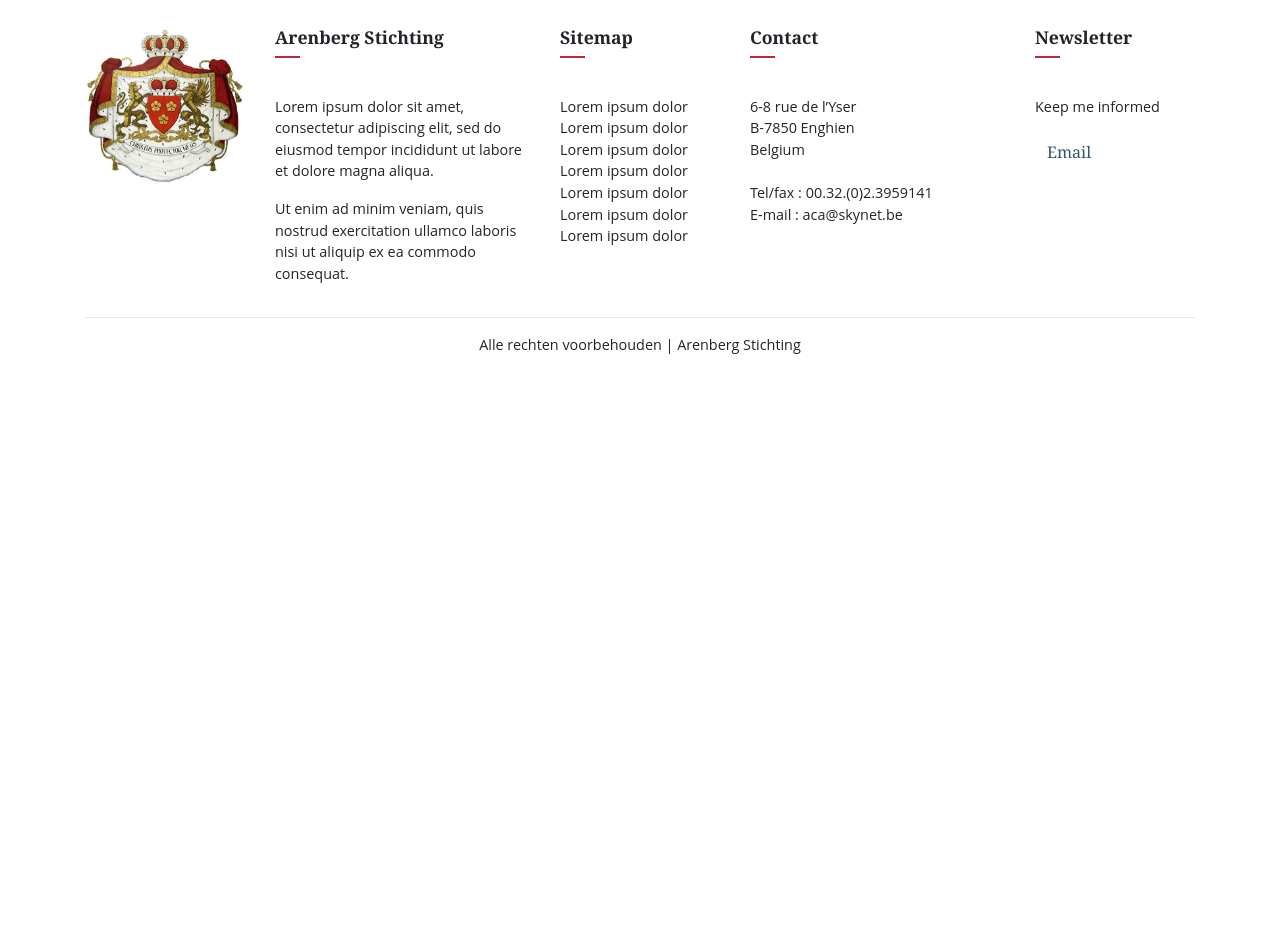
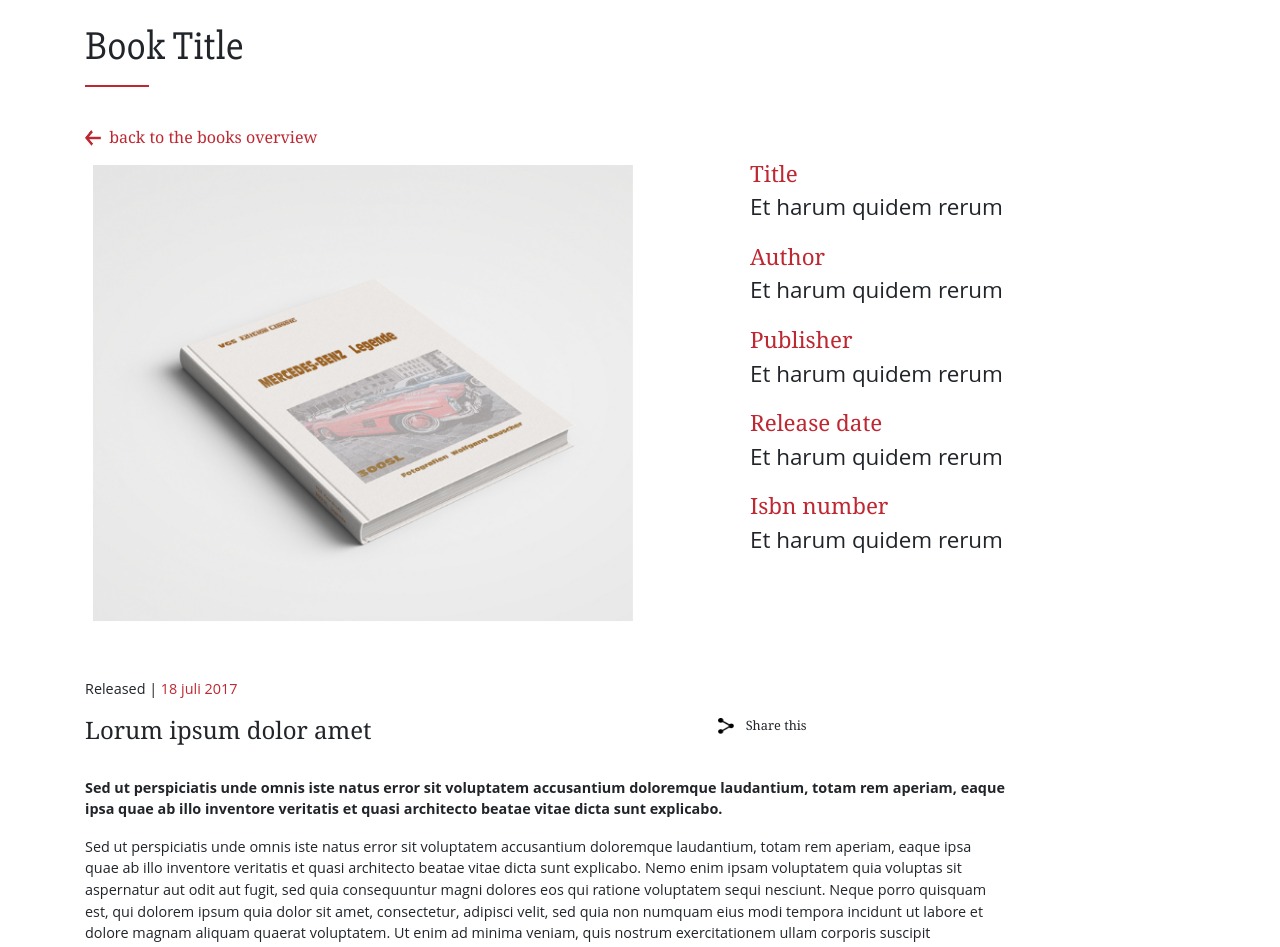
Before and after one commit to jordypereira/Arenberg-Vue, a Vue app: page /book in a window 1280 px wide. Shown: the part 120-1067 px from the top of the page. Before the commit the page ends 800 px from the top, so only its background shows below. Built offline with nearby package versions, Linux system fonts and the light colour scheme.

Commit message:
added Book

```diff
--- a/src/assets/scss/style.scss
+++ b/src/assets/scss/style.scss
@@ -386,6 +386,11 @@ header {
   }
 }
 
-.event-info {
+.max-width-350 {
   max-width: 350px;
 }
+
+.font-size-14,
+.font-size-14>* {
+  font-size: 1.4rem !important;
+}
--- /dev/null
+++ b/src/components/ImageAndTextBlock.vue
@@ -0,0 +1,23 @@
+<template>
+  <div>
+    <router-link :to="link">
+      <img src="/images/icons/arrow-left.png" alt="Arrow Left" class="icon mr-1"> {{ linkText}}
+    </router-link>
+    <div class="row mt-2 mb-5 justify-content-between">
+      <div class="col-lg-6 m-2">
+        <img :src="image" alt="" class="img-fluid">
+      </div>
+      <slot></slot>
+    </div>
+  </div>
+</template>
+
+<script>
+export default {
+  props: {
+    image: String,
+    link: String,
+    linkText: String
+  }
+}
+</script>
--- /dev/null
+++ b/src/components/ProjectInfo.vue
@@ -0,0 +1,31 @@
+<template>
+  <div class="row mb-5">
+    <div class="col-10">
+      <p>{{ preDate }} |
+        <span class="text-primary">18 juli 2017</span>
+      </p>
+      <div class="row mb-4">
+        <div class="col-8">
+          <h4>Lorum ipsum dolor amet</h4>
+        </div>
+        <div class="col text-sm">
+          <img src="/images/icons/share-icon.png" alt="" class="icon mr-2"> Share this</div>
+      </div>
+      <p>
+        <b>Sed ut perspiciatis unde omnis iste natus error sit voluptatem accusantium doloremque laudantium, totam rem aperiam, eaque ipsa quae ab illo inventore veritatis et quasi architecto beatae vitae dicta sunt explicabo.</b>
+      </p>
+      <p>Sed ut perspiciatis unde omnis iste natus error sit voluptatem accusantium doloremque laudantium, totam rem aperiam, eaque ipsa quae ab illo inventore veritatis et quasi architecto beatae vitae dicta sunt explicabo. Nemo enim ipsam voluptatem quia voluptas sit aspernatur aut odit aut fugit, sed quia consequuntur magni dolores eos qui ratione voluptatem sequi nesciunt. Neque porro quisquam est, qui dolorem ipsum quia dolor sit amet, consectetur, adipisci velit, sed quia non numquam eius modi tempora incidunt ut labore et dolore magnam aliquam quaerat voluptatem. Ut enim ad minima veniam, quis nostrum exercitationem ullam corporis suscipit laboriosam, nisi ut aliquid ex ea commodi consequatur? Quis autem vel eum iure reprehenderit qui in ea voluptate velit esse quam nihil molestiae consequatur, vel illum qui dolorem eum fugiat quo voluptas nulla pariatur?</p>
+    </div>
+  </div>
+</template>
+
+<script>
+export default {
+ props: {
+   preDate: String
+ }
+}
+</script>
+
+<style>
+</style>
--- a/src/router.js
+++ b/src/router.js
@@ -5,6 +5,7 @@ import About from './views/About.vue'
 import Events from './views/Events.vue'
 import Event from './views/Event.vue'
 import Books from './views/Books.vue'
+import Book from './views/Book.vue'
 
 Vue.use(Router)
 
@@ -34,6 +35,11 @@ export default new Router({
       path: '/books',
       name: 'books',
       component: Books
+    },
+    {
+      path: '/book',
+      name: 'book',
+      component: Book
     }
   ],
   scrollBehavior(to, from, savedPosition) {
--- /dev/null
+++ b/src/views/Book.vue
@@ -0,0 +1,75 @@
+<template>
+  <div id="book">
+    <div class="container">
+      <h2 class="font-slabo underscore underscore-left my-5">Book Title</h2>
+
+      <image-and-text-block image="/images/books/Path 688@2x.png" link="/books" linkText="back to the books overview">
+
+        <div class="col-lg-5 font-size-14">
+          <div class="text-primary">Title</div>
+          <p>Et harum quidem rerum</p>
+          <div class="text-primary">Author</div>
+          <p>Et harum quidem rerum</p>
+          <div class="text-primary">Publisher</div>
+          <p>Et harum quidem rerum</p>
+          <div class="text-primary">Release date</div>
+          <p>Et harum quidem rerum</p>
+          <div class="text-primary">Isbn number</div>
+          <p>Et harum quidem rerum</p>
+        </div>
+
+      </image-and-text-block>
+
+      <project-info preDate="Released"></project-info>
+
+      <h2 class="text-center underscore">Related items</h2>
+      <div class="row">
+        <div v-for="(book, i) in featuredBooks" :key="i" class="col-4">
+          <card-img-top :image="book.image" :text="book.text" :link="book.link"></card-img-top>
+        </div>
+      </div>
+
+    </div>
+    <div class="container pt-5">
+      <hr>
+    </div>
+  </div>
+
+</template>
+
+<script>
+import CarouselHalfWidth from '@/components/CarouselHalfWidth'
+import ProjectInfo from '@/components/ProjectInfo'
+import ImageAndTextBlock from '@/components/ImageAndTextBlock'
+import CardImgTop from '@/components/Cards/CardImgTop'
+
+export default {
+  name: 'book',
+  components: {
+    CarouselHalfWidth,
+    ProjectInfo,
+    ImageAndTextBlock,
+    CardImgTop
+  },
+    data() {
+      return {
+        featuredBooks: [
+          {
+            image: '/images/books/Path 688@2x.png',
+            text:'Sed ut perspiciatis unde omnis iste natus error sit voluptatem accusantium doloremque laudantium',
+            link: 'book'
+          },{
+            image: '/images/books/Path 688@2x.png',
+            text:'Sed ut perspiciatis unde omnis iste natus error sit voluptatem accusantium doloremque laudantium',
+            link: 'book'
+          },{
+            image: '/images/books/Path 688@2x.png',
+            text:'Sed ut perspiciatis unde omnis iste natus error sit voluptatem accusantium doloremque laudantium',
+            link: 'book'
+          },
+        ],
+        pagination: [{ link: '#', active: true}, { link: '#'}]
+      }
+    }
+}
+</script>
--- a/src/views/Event.vue
+++ b/src/views/Event.vue
@@ -3,14 +3,10 @@
     <div class="container">
       <div class="text-primary">18 Juli 2017, 9PM</div>
       <h2 class="font-slabo underscore underscore-left mb-5">Event Title</h2>
-      <router-link to="/events">
-        <img src="/images/icons/arrow-left.png" alt="Arrow Left" class="icon mr-1"> back to the event overview
-      </router-link>
-      <div class="row mt-2 mb-5 justify-content-between">
-        <div class="col-lg-7 m-2">
-          <img src="/images/events/200100b034b453742afb5f09b1f5ca1f@2x.png" alt="" class="img-fluid">
-        </div>
-        <div class="col-lg-5 bg-light p-5 event-info m-auto">
+
+      <image-and-text-block image="/images/events/200100b034b453742afb5f09b1f5ca1f@2x.png" link="/events" linkText="back to the event overview">
+
+        <div class="col-lg-5 bg-light p-5 max-width-350 m-auto">
           <div class="text-primary pb-3">Featured Events</div>
           <p>Et harum quidem rerum
             <br>Et harum quidem rerum</p>
@@ -25,25 +21,11 @@
             <br>Book presentations
             <br>Archive</p>
         </div>
-      </div>
-      <div class="row mb-5">
-        <div class="col-10">
-          <p>Published |
-            <span class="text-primary">18 juli 2017</span>
-          </p>
-          <div class="row mb-4">
-            <div class="col-8">
-              <h4>Lorum ipsum dolor amet</h4>
-            </div>
-            <div class="col text-sm">
-              <img src="/images/icons/share-icon.png" alt="" class="icon mr-2"> Share this</div>
-          </div>
-          <p>
-            <b>Sed ut perspiciatis unde omnis iste natus error sit voluptatem accusantium doloremque laudantium, totam rem aperiam, eaque ipsa quae ab illo inventore veritatis et quasi architecto beatae vitae dicta sunt explicabo.</b>
-          </p>
-          <p>Sed ut perspiciatis unde omnis iste natus error sit voluptatem accusantium doloremque laudantium, totam rem aperiam, eaque ipsa quae ab illo inventore veritatis et quasi architecto beatae vitae dicta sunt explicabo. Nemo enim ipsam voluptatem quia voluptas sit aspernatur aut odit aut fugit, sed quia consequuntur magni dolores eos qui ratione voluptatem sequi nesciunt. Neque porro quisquam est, qui dolorem ipsum quia dolor sit amet, consectetur, adipisci velit, sed quia non numquam eius modi tempora incidunt ut labore et dolore magnam aliquam quaerat voluptatem. Ut enim ad minima veniam, quis nostrum exercitationem ullam corporis suscipit laboriosam, nisi ut aliquid ex ea commodi consequatur? Quis autem vel eum iure reprehenderit qui in ea voluptate velit esse quam nihil molestiae consequatur, vel illum qui dolorem eum fugiat quo voluptas nulla pariatur?</p>
-        </div>
-      </div>
+
+      </image-and-text-block>
+
+      <project-info preDate="Published"></project-info>
+
       <div class="row event-teaser">
         <div class="col-lg-6">
           <img src="/images/events/cf7c96927728a16aa992aebc49667b03@2x.png" alt="" class="img-fluid">
@@ -85,11 +67,15 @@
 
 <script>
 import CarouselHalfWidth from '@/components/CarouselHalfWidth'
+import ProjectInfo from '@/components/ProjectInfo'
+import ImageAndTextBlock from '@/components/ImageAndTextBlock'
 
 export default {
   name: 'event',
   components: {
-    CarouselHalfWidth
+    CarouselHalfWidth,
+    ProjectInfo,
+    ImageAndTextBlock
   }
 }
 </script>
```
